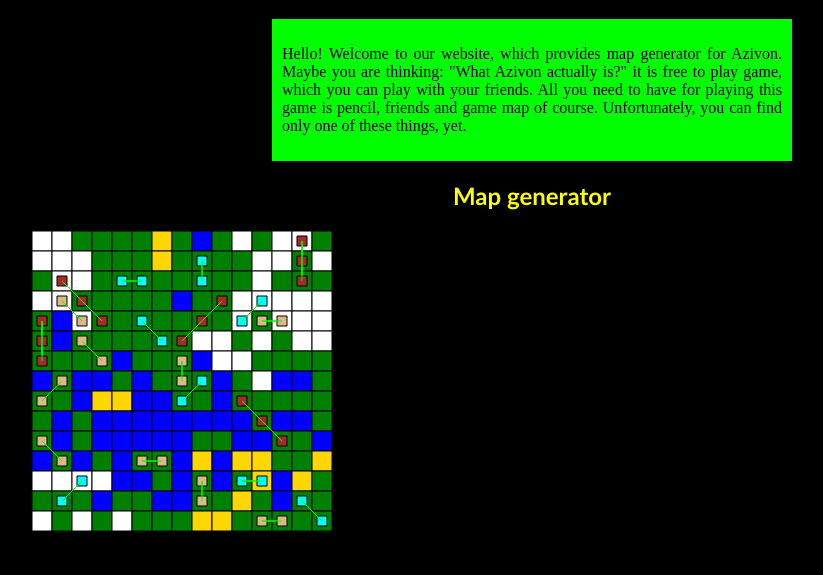
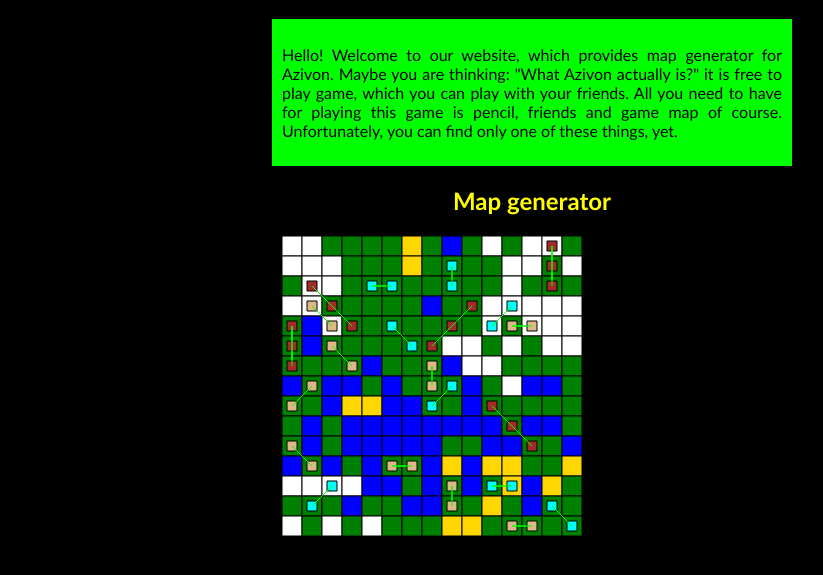
Before and after one commit to matusmlady/azivon, a plain HTML site: page index.html in a window 1280 px wide. Shown: the part 63-638 px from the top of the page, without its empty margins (108-931 px from the left). Drawn offline with Linux system fonts and the light colour scheme.

Commit message:
Update style.css

```diff
--- a/style.css
+++ b/style.css
@@ -13,13 +13,14 @@ h2 {
     text-align: center;
 }
 .generator {
-             width:1000px;
-             height: 1000px;
+             width: 500px;
+             height: 500px;
              border: 1px solid black;
              margin: auto;
 }
 .kecy {
           background-color: hsl(120, 100%, 50%);
+          font-family: Calibri;
           width: 500px;
           padding: 10px;
           margin: auto;
```
